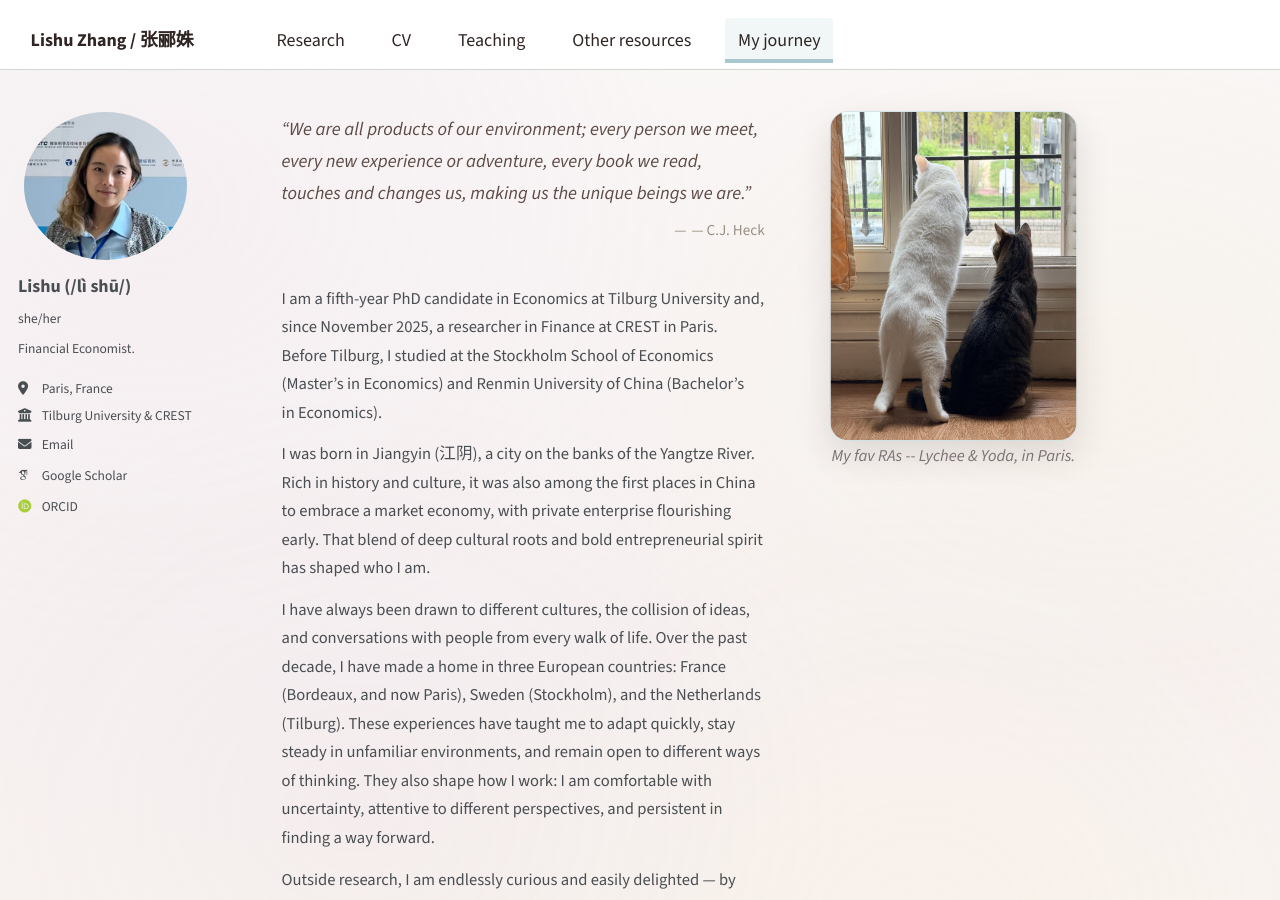
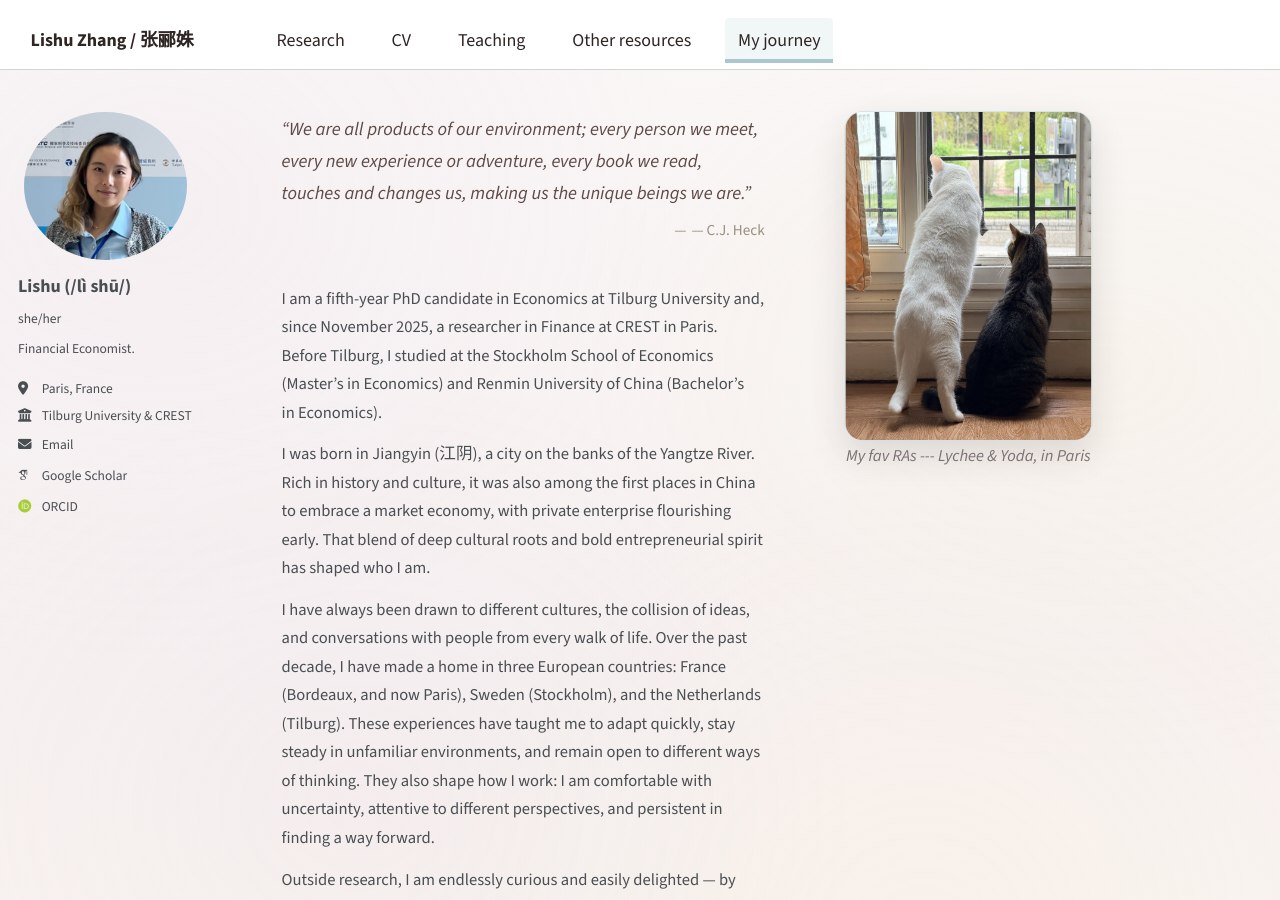
Before and after one commit to LishuZ/LishuZ.github.io, a Jekyll site: the page built from _pages/aboutme.md, in a window 1280 px wide and 900 px high. Built offline with Jekyll 4.4.1, drawn with Linux system fonts in a browser that asks for light colours; some web fonts are replaced; part of the change alters nothing that is shown.

Commit message:
Fine tune journey cat side note

```diff
--- a/_pages/aboutme.md
+++ b/_pages/aboutme.md
@@ -37,7 +37,7 @@ redirect_from:
 .about blockquote cite { display: block; margin-top: 0.5em; text-align: right; font-size: 0.82em; color: #9A8F82; font-style: normal; }
 .about-side {
   margin-top: 0.3em;
-  transform: translateX(1.6em);
+  transform: translateX(2.5em);
 }
 .journey-cats-photo {
   display: block;
@@ -49,7 +49,7 @@ redirect_from:
 .journey-cats-caption {
   margin: 0.55em 0 0;
   color: #7A7074;
-  font-size: 0.68em;
+  font-size: 0.5em;
   font-style: italic;
   text-align: center;
 }
@@ -86,7 +86,7 @@ Outside research, I am endlessly curious and easily delighted — by sunshine af
 </div>
 <aside class="about-side" aria-label="Two cats looking out through a window">
   <img class="journey-cats-photo" src="/images/journey-cats-window.jpg" alt="Two cats looking out through a window">
-  <p class="journey-cats-caption">My fav RAs -- Lychee &amp; Yoda, in Paris.</p>
+  <p class="journey-cats-caption">My fav RAs --- Lychee &amp; Yoda, in Paris</p>
 </aside>
 </div>
 </div>
```
